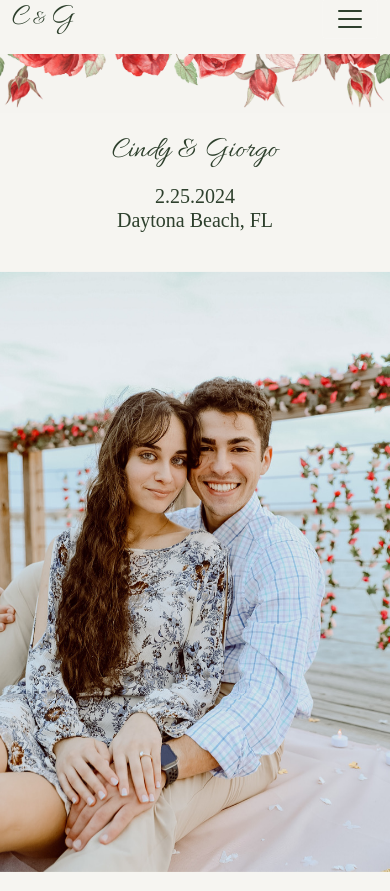
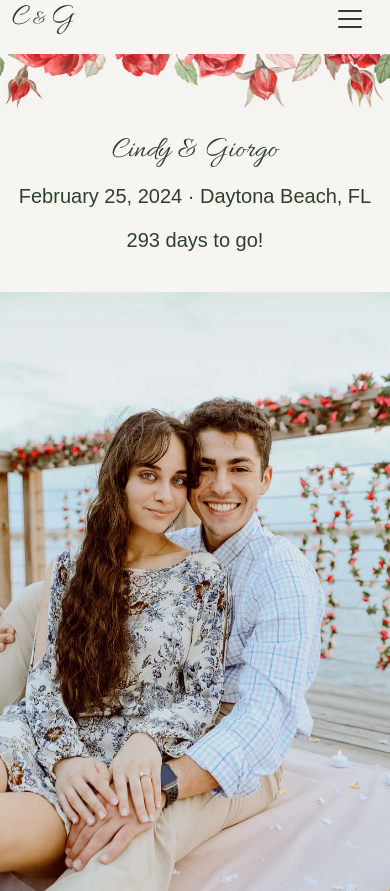
Before and after one commit to gkaramanis1/wedding, a Flask app: page / in a window 390 px wide. Shown: the part 17-908 px from the top of the page. Run offline with Flask 3, Linux system fonts and the light colour scheme; some libraries are stand-ins or nearby versions.

Commit message:
added countdown

```diff
--- a/wedding/static/main.css
+++ b/wedding/static/main.css
@@ -29,7 +29,7 @@
 }
 
 .site-header .navbar-nav .nav-link {
-  position: relative;
+  position: relative !important;
 }
 
 .site-header .navbar-nav .nav-link::after {
--- a/wedding/templates/home.html
+++ b/wedding/templates/home.html
@@ -14,8 +14,18 @@
     }
 
     h2 {
-      font-family: 'Quicksand';
+      font-family: 'Corbel', sans-serif;
       font-size: 25px;
+      font-weight: 300;
+      text-align: center;
+      color: #2E402D;
+      margin-bottom: 20px;
+    }
+
+    h3 {
+      font-family: 'Corbel', sans-serif;
+      font-size: 25px;
+      font-weight: 300;
       text-align: center;
       color: #2E402D;
       margin-bottom: 30px;
@@ -53,6 +63,10 @@
         font-size: 20px;
       }
 
+      h3 {
+        font-size: 20px;
+
+      }
       .image-container img {
         width: 250px;
         height: 188px;
@@ -73,6 +87,10 @@
       }
 
       h2 {
+        font-size: 20px;
+      }
+
+      h3 {
         font-size: 20px;
       }
 
@@ -103,7 +121,8 @@
   <img class="flower" src="../static/flower.png" alt="flower" style="position: relative; top: 40px;">
   <div style="margin-top: 60px;">
     <h1>Cindy &amp; Giorgo</h1>
-    <h2>2.25.2024 <br> Daytona Beach, FL</h2>
+    <h2>February 25, 2024 <strong>·</strong> Daytona Beach, FL</h2>
+    <h3 id="countdown"></h3>
   </div>
   <div class="image-container">
     <img src="../static/wedding1.jpeg" alt="wedding" style="width: 400px; height: 600px; animation-delay: 0.2s;">
@@ -112,4 +131,28 @@
   </div>
 </body>
 
+<script>
+    var targetDate = new Date("February 25, 2024").getTime();
+    var countdownEl = document.getElementById("countdown");
+
+    setInterval(function() {
+      var currentDate = new Date().getTime();
+      var daysToGo = Math.ceil((targetDate - currentDate) / (1000 * 60 * 60 * 24));
+      countdownEl.innerHTML = daysToGo + " days to go!";
+
+      if (countdownEl.style.display === "none") {
+        countdownEl.style.display = "block";
+        setTimeout(function() {
+          countdownEl.style.opacity = 1;
+        }, 100);
+      }
+    }, 100);
+  </script>
+
+<script>
+    window.onload = function() {
+        window.scrollTo(0, 0);
+    }
+</script>
+
 {% endblock content %}
--- a/wedding/templates/registry.html
+++ b/wedding/templates/registry.html
@@ -24,7 +24,7 @@
     margin: 0 auto;
     margin-top: 120px;
     padding: 20px;
-    background-color: whitesmoke;
+    background-color: #F6F5F1;
     box-shadow: 0px 0px 10px rgba(0, 0, 0, 0.1);
     display: flex;
     flex-direction: column;
@@ -41,7 +41,7 @@
     margin: 0 auto;
     margin-top: 30px;
     padding: 20px;
-    background-color: whitesmoke;
+    background-color: #F6F5F1;
     box-shadow: 0px 0px 10px rgba(0, 0, 0, 0.1);
     display: flex;
     flex-direction: column;
@@ -58,7 +58,7 @@
     margin: 0 auto;
     margin-top: 30px;
     padding: 20px;
-    background-color: whitesmoke;
+    background-color: #F6F5F1;
     box-shadow: 0px 0px 10px rgba(0, 0, 0, 0.1);
     display: flex;
     flex-direction: column;
```
Also changed, not shown: wedding/static/background1.png (deleted), wedding/static/background2.JPG (deleted).
